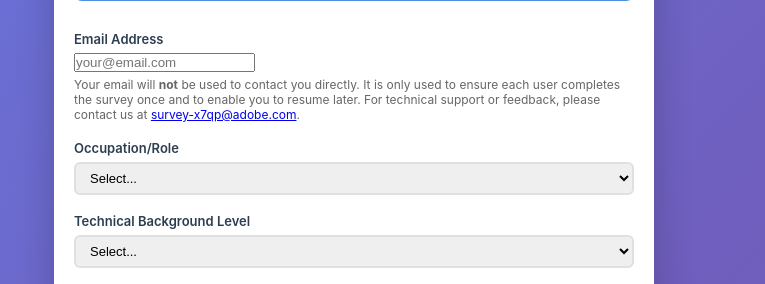
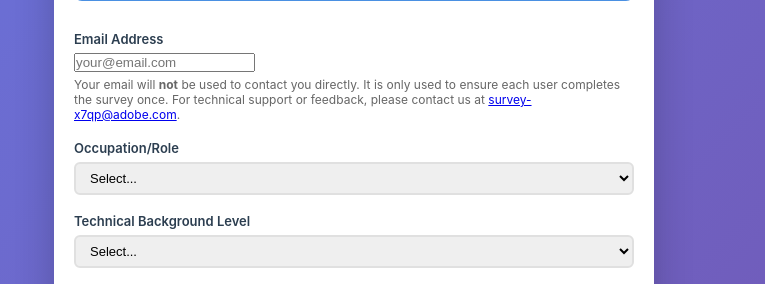
Before and after one commit to kmatzen/juxtapose, a Flask app: template src/survey/templates/index.html in a window 1280 px wide. Shown: the part 693-977 px from the top of the page, without its empty margins (286-1051 px from the left). Run offline with Flask 3, Linux system fonts and the light colour scheme; the template is opened without the code that fills it, so the values that code supplies are empty.

Commit message:
Remove misleading resume claim from email note
Removed 'and to enable you to resume later' from email
explanation - that's actually done via cookies, not email.

Email is only used to:
- Ensure each user completes survey once
- Track completion across different attempts with same email

Resume functionality uses:
- Browser session cookies (within same session)
- Email for excluding completed pairs (cross-session)

Result: Accurate description of email usage!

```diff
--- a/src/survey/templates/index.html
+++ b/src/survey/templates/index.html
@@ -43,7 +43,7 @@
                     <label for="email">Email Address</label>
                     <input type="email" id="email" name="email" placeholder="your@email.com" required>
                     <small style="display: block; margin-top: 5px; color: #666; font-size: 12px;">
-                        Your email will <strong>not</strong> be used to contact you directly. It is only used to ensure each user completes the survey once and to enable you to resume later. For technical support or feedback, please contact us at <a href="mailto:survey-x7qp@adobe.com">survey-x7qp@adobe.com</a>.
+                        Your email will <strong>not</strong> be used to contact you directly. It is only used to ensure each user completes the survey once. For technical support or feedback, please contact us at <a href="mailto:survey-x7qp@adobe.com">survey-x7qp@adobe.com</a>.
                     </small>
                 </div>
 
```
